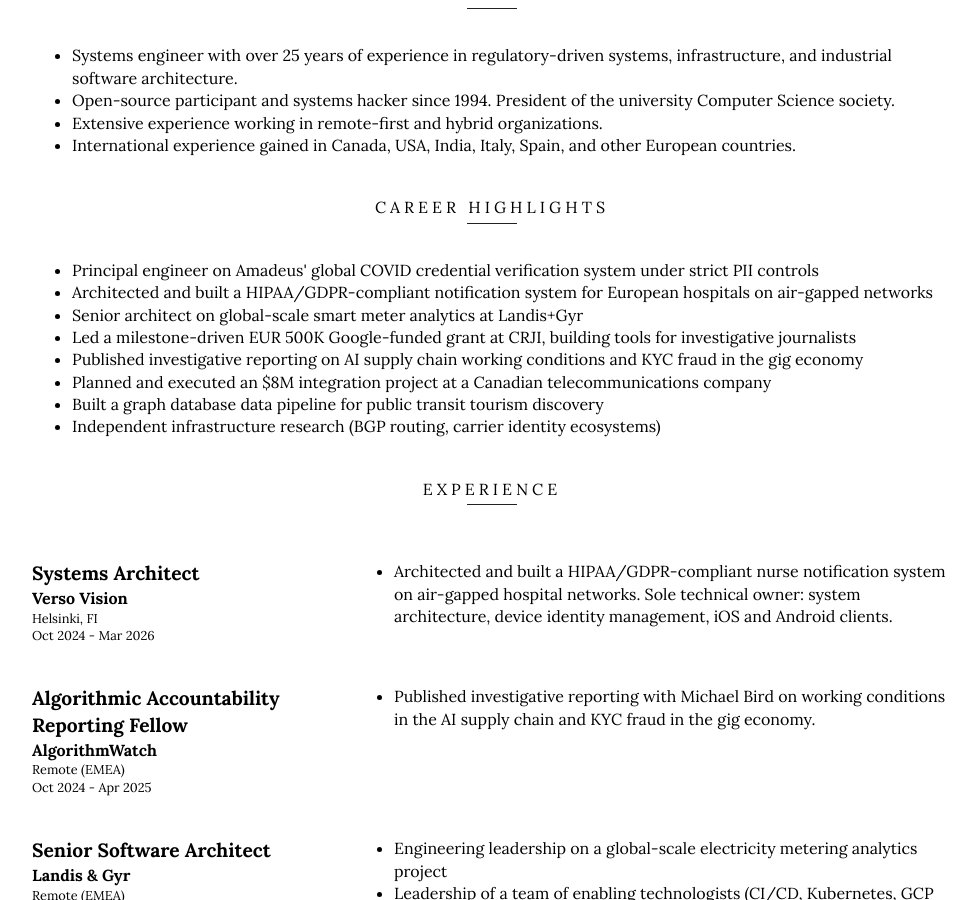
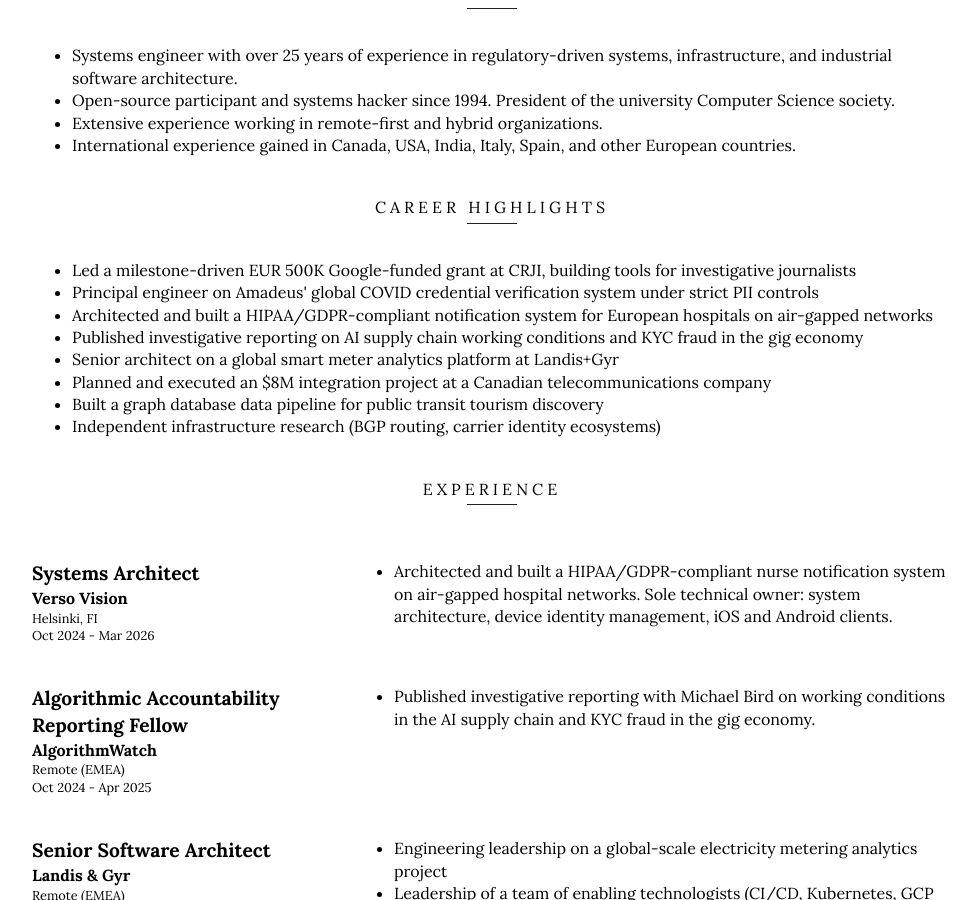
Before and after one commit to nathanschepers/resume, a Jekyll site: the page built from src/index.html, in a window 1280 px wide and 900 px high, scrolled down 471 px. Shown: the whole window, without its empty margins (148-1124 px from the left). Built offline with Jekyll 4.4.1, drawn with Linux system fonts in a browser that asks for light colours.

Commit message:
Reorder career highlights: lead with grant delivery, fix phrasing
Co-Authored-By: Claude Opus 4.6 (1M context) <noreply@anthropic.com>

```diff
--- a/src/_data/skills.yml
+++ b/src/_data/skills.yml
@@ -1,8 +1,8 @@
+- description: Led a milestone-driven EUR 500K Google-funded grant at CRJI, building tools for investigative journalists
 - description: Principal engineer on Amadeus' global COVID credential verification system under strict PII controls
 - description: Architected and built a HIPAA/GDPR-compliant notification system for European hospitals on air-gapped networks
-- description: Senior architect on global-scale smart meter analytics at Landis+Gyr
-- description: Led a milestone-driven EUR 500K Google-funded grant at CRJI, building tools for investigative journalists
 - description: Published investigative reporting on AI supply chain working conditions and KYC fraud in the gig economy
+- description: Senior architect on a global smart meter analytics platform at Landis+Gyr
 - description: Planned and executed an $8M integration project at a Canadian telecommunications company
 - description: Built a graph database data pipeline for public transit tourism discovery
 - description: Independent infrastructure research (BGP routing, carrier identity ecosystems)
```
